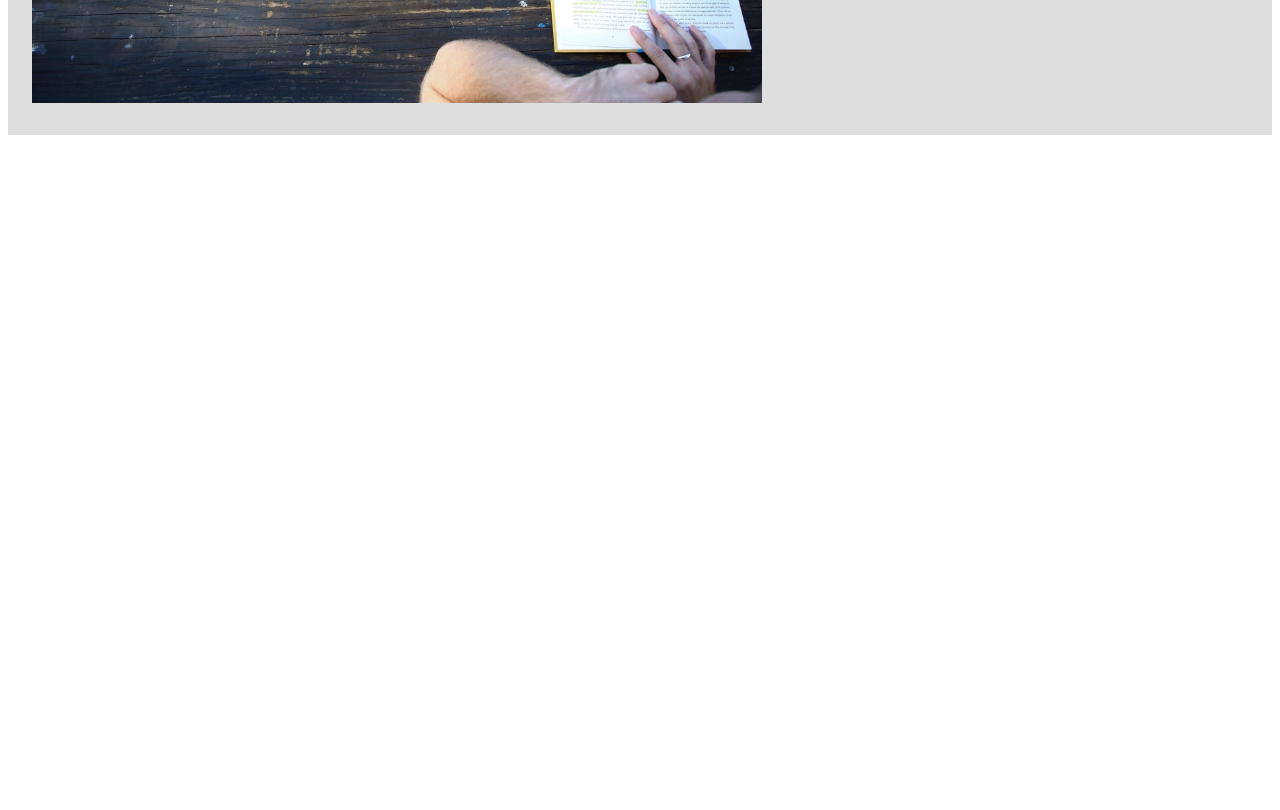
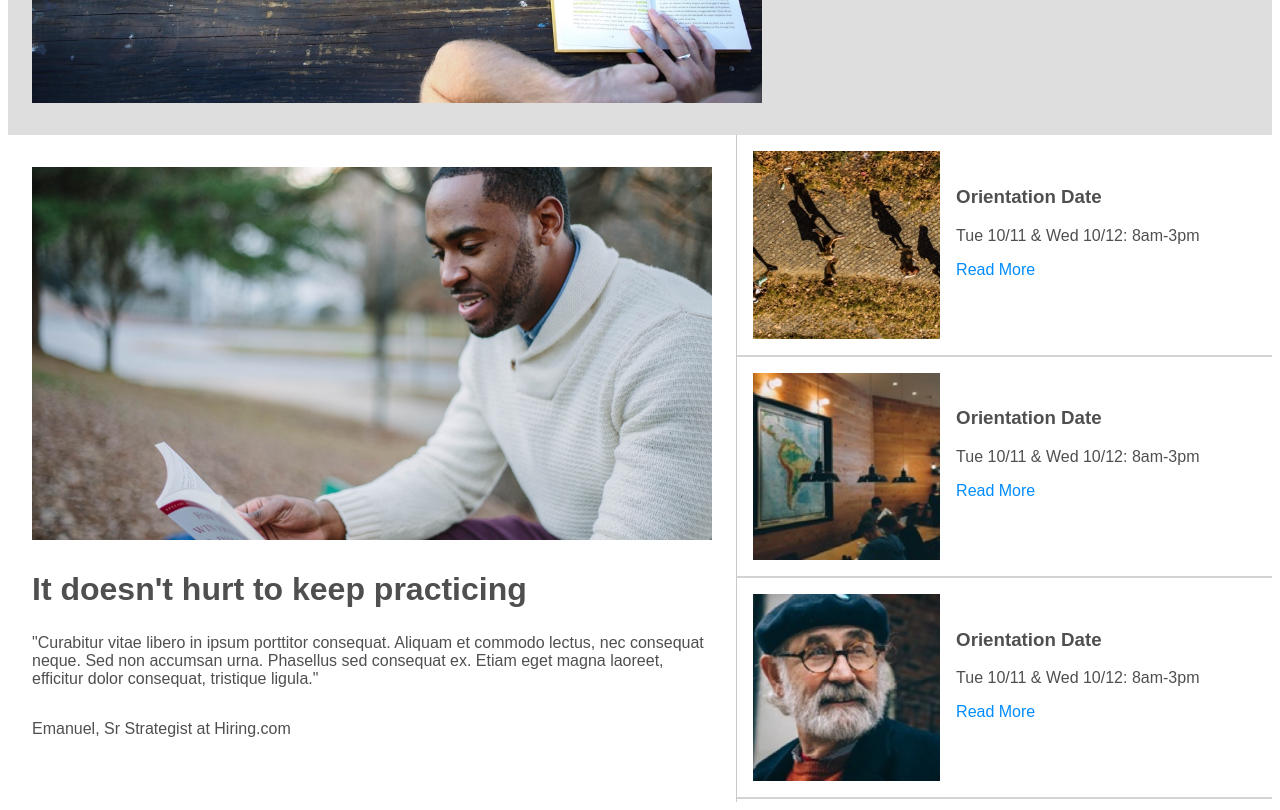
Before and after one commit to lvaldi04/colmar_academy, a plain HTML site: page index.html in a window 1280 px wide. Shown: the part 540-1350 px from the top of the page. Before the commit the page ends 800 px from the top, so only its background shows below. Drawn offline with Linux system fonts and the light colour scheme.

Commit message:
Info Section

```diff
--- a/index.html
+++ b/index.html
@@ -31,6 +31,49 @@
   <button type="button">Start here</button>
 </div>
 </div>
+<div class="maininfo">
+  <div class="infoimg">
+    <img id="imginfo" src="./images/information-main.jpg" alt="infoimg">
+      <h2>It doesn't hurt to keep practicing</h2>
+        <p>"Curabitur vitae libero in ipsum porttitor consequat.
+    Aliquam et commodo lectus, nec consequat neque. Sed non accumsan
+    urna. Phasellus sed consequat ex. Etiam eget magna laoreet,
+    efficitur dolor consequat, tristique ligula."
+        </p>
+        <p>
+          Emanuel, Sr Strategist at Hiring.com
+        </p>
+  </div>
+    <div class="sideinfo">
+      <div class="card">
+        <img id="sideimg1" src="./images/information-orientation.jpg" alt="orientation">
+          <div class="container">
+            <h3>Orientation Date</h3>
+            <p>Tue 10/11 & Wed 10/12: 8am-3pm</p>
+            <a href="#">Read More</a>
+          </div>
+      </div>
+
+      <div class="card">
+        <img id="sideimg1" src="./images/information-campus.jpg" alt="orientation">
+          <div class="container">
+            <h3>Orientation Date</h3>
+            <p>Tue 10/11 & Wed 10/12: 8am-3pm</p>
+            <a href="#">Read More</a>
+          </div>
+      </div>
+
+      <div class="card">
+        <img id="sideimg1" src="./images/information-guest-lecture.jpg" alt="orientation">
+          <div class="container">
+            <h3>Orientation Date</h3>
+            <p>Tue 10/11 & Wed 10/12: 8am-3pm</p>
+            <a href="#">Read More</a>
+          </div>
+      </div>
+
+    </div>
+</div>
 
 </body>
 </html>
--- a/style.css
+++ b/style.css
@@ -3,6 +3,7 @@ html{
     font-size: 16px;
     font-family: sans-serif;
     font-weight: normal;
+    overflow: auto;
 }
 
 header{
@@ -78,3 +79,65 @@ a{
    text-decoration:none;
    margin-top: 16px;
 }
+
+.maininfo{
+display: flex;
+justify-content: space-evenly;
+
+}
+
+.infoimg h2{
+   text-align: left;
+   font-size: 32px;
+}
+.infoimg p{
+    text-align: left;
+    margin-top: 24px;
+    margin-bottom: 32px;
+}
+
+.infoimg{
+    margin-top: 32px;
+    width: 55%;
+    margin-right: 24px;
+    margin-left: 24px;
+    margin-bottom: 32px;
+    color: rgb(80, 79, 79);
+
+
+
+}
+#imginfo{
+    width: 100%;
+    height: auto;
+
+
+}
+.card{
+    display: flex;
+    border-bottom: 2px solid lightgray;
+    color: rgb(80, 79, 79);
+}
+
+.card:hover{
+    background-color: lightgray;
+}
+
+.sideinfo{
+
+    border-left: 1px solid rgb(201, 201, 201);
+}
+#sideimg1{
+    width: 35%;
+   height: auto;
+    margin: 16px 16px;
+}
+.container{
+    text-align: left;
+    font-size: medium;
+    padding-top: 32px;
+
+}
+.container a{
+    color: rgb(0, 140, 255);
+}
```
